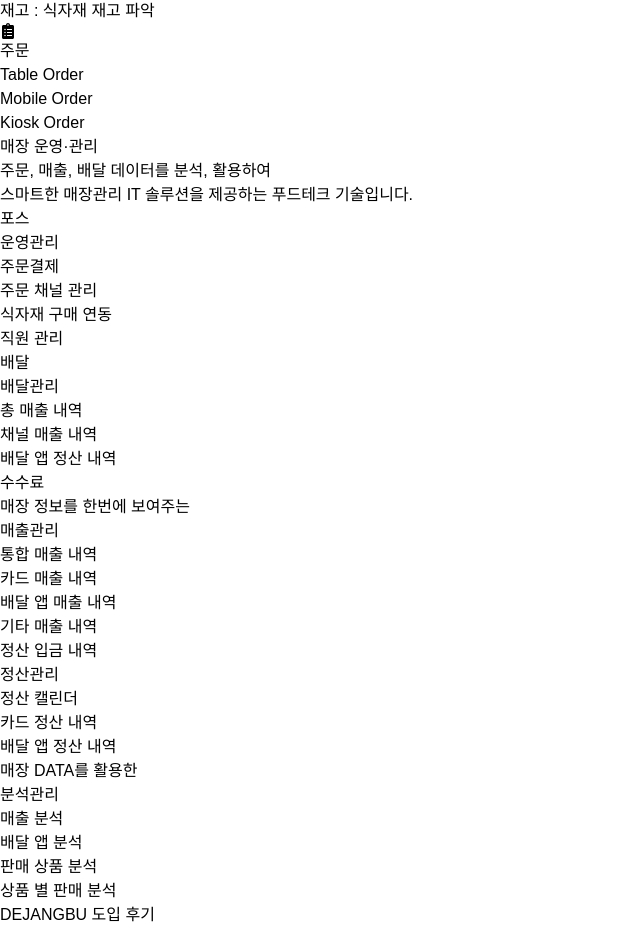
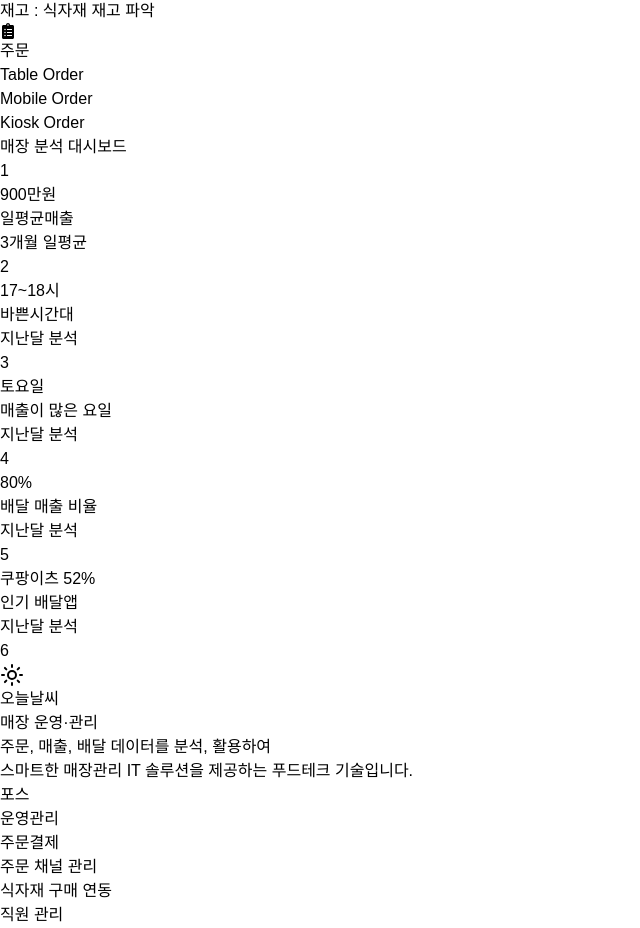
Before and after one commit to Souravhere/spacethings, a Next.js app: page /dejangbu in a window 1280 px wide. Shown: the part 2172-3100 px from the top of the page, without its empty margins (0-640 px from the left). Built offline with nearby package versions, Linux system fonts and the light colour scheme; a web font is replaced by a local one.

Commit message:
dejangbu page ui update

```diff
--- a/package.json
+++ b/package.json
@@ -9,6 +9,7 @@
     "lint": "next lint"
   },
   "dependencies": {
+    "@radix-ui/react-tooltip": "^1.1.4",
     "clsx": "^2.1.1",
     "framer-motion": "^11.11.11",
     "lucide-react": "^0.460.0",
--- a/src/app/dejangbu/page.tsx
+++ b/src/app/dejangbu/page.tsx
@@ -19,6 +19,7 @@ import Appdownload from '@/components/Appdownload'
 import TestimonialsSection from '@/components/TestimonialsSection'
 import StoreOperation from '@/components/StoreOperation'
 import StoreOperationsDEJANGBU from '@/components/StoreOperationsDEJANGBU'
+import SalesAnalysis from '@/components/SalesAnalysis'
 
 export default function Component() {
   // const features = [
@@ -237,6 +238,7 @@ export default function Component() {
         </div>
       </section> */}
       <StoreOperationsDEJANGBU/>
+      <SalesAnalysis/>
       <StoreOperation/>
       {/* this is the Testimonial Section */}
       <div className='w-full bg-gradient-to-b from-blue-50 to-white py-10'>
--- a/src/components/SalesAnalysis.tsx
+++ b/src/components/SalesAnalysis.tsx
@@ -1,15 +1,54 @@
 'use client'
+
 import { motion } from 'framer-motion'
 import { useInView } from 'react-intersection-observer'
 import { Sun } from 'lucide-react'
+import * as Tooltip from '@radix-ui/react-tooltip'
 
 const cards = [
-  { id: 1, title: '900만원', subtitle: '일평균매출', description: '3개월 일평균' },
-  { id: 2, title: '17~18시', subtitle: '바쁜시간대', description: '지난달 분석' },
-  { id: 3, title: '토요일', subtitle: '매출이 많은 요일', description: '지난달 분석' },
-  { id: 4, title: '80%', subtitle: '배달 매출 비율', description: '지난달 분석' },
-  { id: 5, title: '쿠팡이츠 52%', subtitle: '인기 배달앱', description: '지난달 분석' },
-  { id: 6, title: '', subtitle: '오늘날씨', description: '', icon: <Sun className="w-10 h-10 text-blue-600" /> }
+  {
+    id: 1,
+    title: '900만원',
+    subtitle: '일평균매출',
+    description: '3개월 일평균',
+    tooltip: '평균 매출 분석\n- 3개월 평균 일 판매 금액 분석'
+  },
+  {
+    id: 2,
+    title: '17~18시',
+    subtitle: '바쁜시간대',
+    description: '지난달 분석',
+    tooltip: '바쁜 시간대\n- 전월 기준 판매가 가장 많은 시간 분석'
+  },
+  {
+    id: 3,
+    title: '토요일',
+    subtitle: '매출이 많은 요일',
+    description: '지난달 분석',
+    tooltip: '매출 높은 요일\n- 전월 기준 매출이 가장 높은 요일 분석'
+  },
+  {
+    id: 4,
+    title: '80%',
+    subtitle: '배달 매출 비율',
+    description: '지난달 분석',
+    tooltip: '배달 매출 비율\n- 전월 기준 매장 매출과 배달 매출 비교 분석'
+  },
+  {
+    id: 5,
+    title: '쿠팡이츠 52%',
+    subtitle: '인기 배달앱',
+    description: '지난달 분석',
+    tooltip: '인기 배달 앱\n- 전월 기준 배달 앱 판매 건/매출 비교 분석'
+  },
+  {
+    id: 6,
+    title: '',
+    subtitle: '오늘날씨',
+    description: '',
+    icon: <Sun className="w-10 h-10 text-blue-600" />,
+    tooltip: '오늘의 날씨\n- 날씨 API 연동 및 분석'
+  }
 ]
 
 export default function SalesAnalysis() {
@@ -39,23 +78,62 @@ export default function SalesAnalysis() {
     }
   }
 
+  const titleVariants = {
+    hidden: { opacity: 0 },
+    visible: {
+      opacity: 1,
+      transition: {
+        staggerChildren: 0.05
+      }
+    }
+  }
+
+  const letterVariants = {
+    hidden: { opacity: 0, y: 50 },
+    visible: {
+      opacity: 1,
+      y: 0,
+      transition: {
+        type: 'spring',
+        damping: 12,
+        stiffness: 200
+      }
+    }
+  }
+
+  const title = "매장 분석 대시보드"
+
   return (
     <section className="min-h-screen bg-gray-100 py-16 px-4 sm:px-6 lg:px-8">
       <div className="max-w-5xl mx-auto">
+        <motion.h1
+          className="text-4xl font-bold text-blue-600 mb-12 text-center"
+          variants={titleVariants}
+          initial="hidden"
+          animate="visible"
+        >
+          {title.split('').map((char, index) => (
+            <motion.span key={index} variants={letterVariants}>
+              {char}
+            </motion.span>
+          ))}
+        </motion.h1>
         <motion.div
-          className="grid grid-cols-2 sm:grid-cols-2 lg:grid-cols-3 sm:gap-8 gap-2"
+          className="grid grid-cols-2 sm:grid-cols-2 lg:grid-cols-3 gap-4 sm:gap-6"
           ref={ref}
           variants={containerVariants}
           initial="hidden"
           animate={inView ? "visible" : "hidden"}
         >
           {cards.map((card) => (
+            <Tooltip.Provider key={card.id}>
+              <Tooltip.Root>
+                <Tooltip.Trigger asChild>
                   <motion.div
-              key={card.id}
-              className="bg-white p-6 rounded-lg shadow-lg border border-gray-200 relative"
+                    className="bg-white p-6 rounded-lg shadow-lg border border-gray-200 relative cursor-pointer"
                     variants={itemVariants}
                   >
-              <div className="absolute top-0 left-0 bg-red-600 text-white rounded-full w-6 h-6 flex items-center justify-center text-xs">
+                    <div className="absolute top-2 left-2 bg-red-600 text-white rounded-full w-6 h-6 flex items-center justify-center text-xs">
                       {card.id}
                     </div>
                     <div className="flex items-center justify-center mb-4">
@@ -64,6 +142,20 @@ export default function SalesAnalysis() {
                     <h2 className="text-xl font-semibold text-blue-600 mb-2 text-center">{card.subtitle}</h2>
                     <p className="text-gray-500 text-center">{card.description}</p>
                   </motion.div>
+                </Tooltip.Trigger>
+                <Tooltip.Portal>
+                  <Tooltip.Content
+                    className="bg-white p-2 rounded shadow-lg border border-gray-200 max-w-xs"
+                    sideOffset={5}
+                  >
+                    {card.tooltip.split('\n').map((line, index) => (
+                      <p key={index} className="text-sm text-gray-700">{line}</p>
+                    ))}
+                    <Tooltip.Arrow className="fill-white" />
+                  </Tooltip.Content>
+                </Tooltip.Portal>
+              </Tooltip.Root>
+            </Tooltip.Provider>
           ))}
         </motion.div>
       </div>
```
Also changed, not shown: 1 other file (tests, documents, lock files or other folders). Lines whose indentation alone changed are shown as unchanged.
